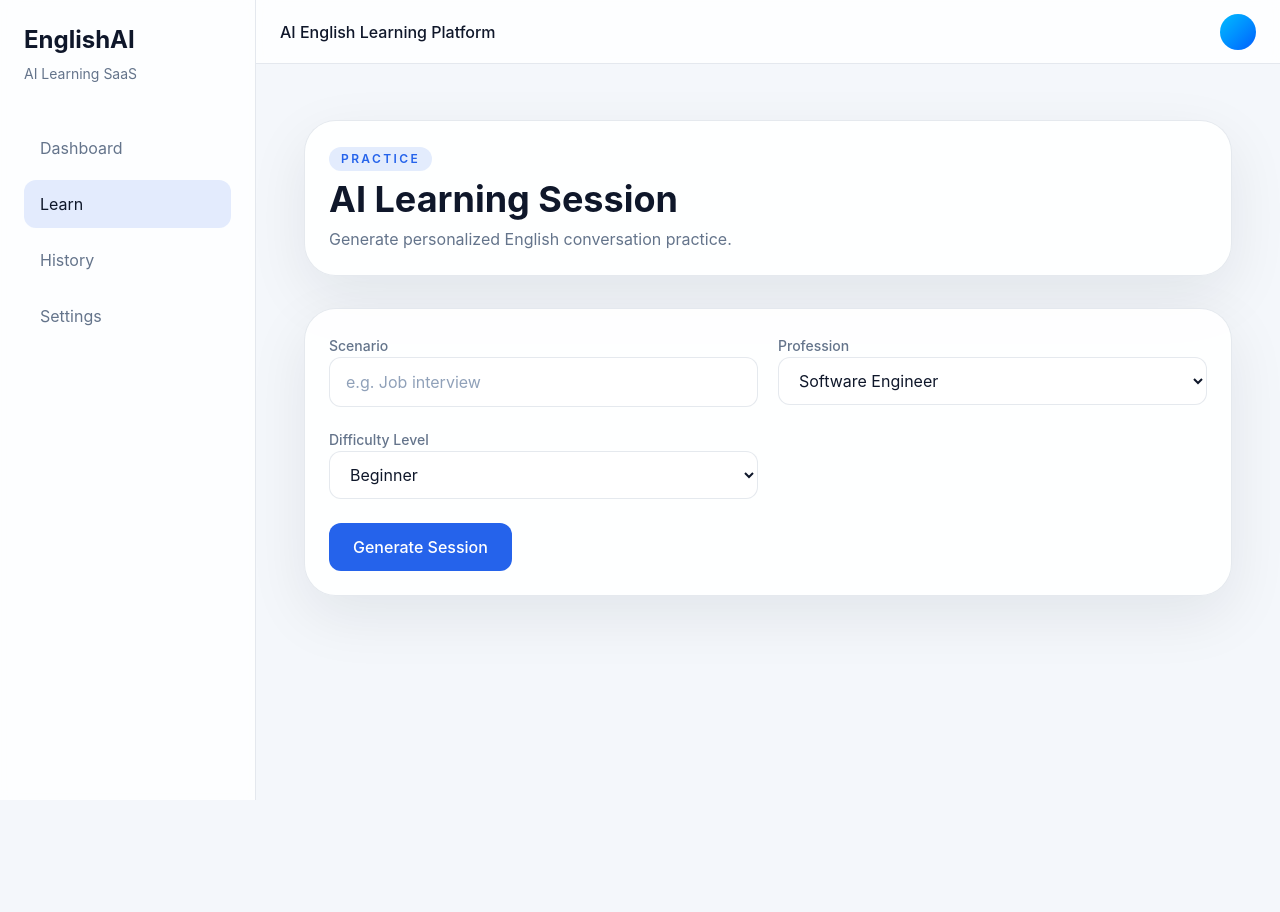
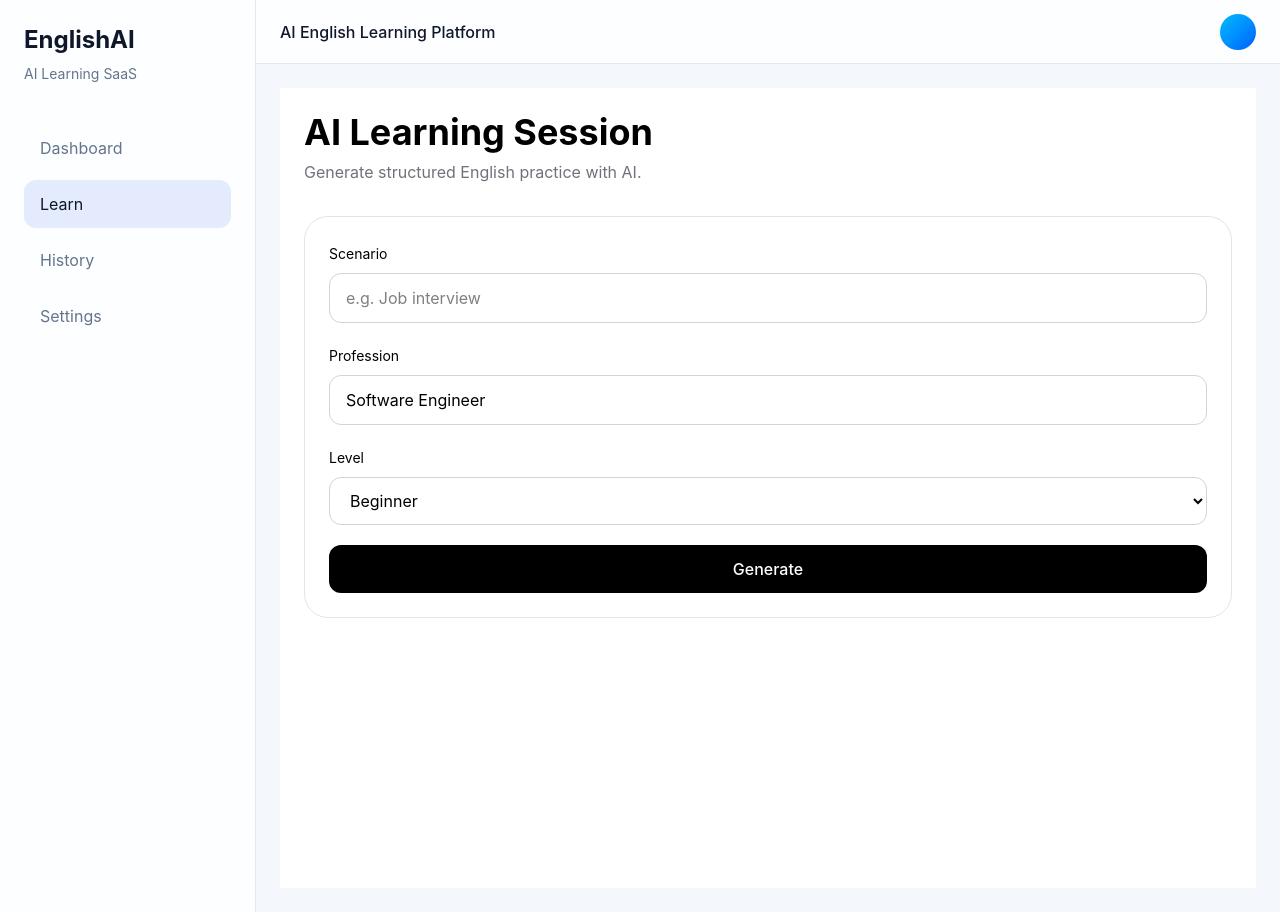
Before and after one commit to XihaoZhu/ai-english-saas, a Next.js app: page /learn in a window 1280 px wide. Before the commit the page ends 800 px from the top, so only its background shows below. Built offline with nearby package versions, Linux system fonts and the light colour scheme.

Commit message:
need to go to work now, some change on learn page but halfway

```diff
--- a/package.json
+++ b/package.json
@@ -9,9 +9,13 @@
     "lint": "eslint"
   },
   "dependencies": {
+    "@hookform/resolvers": "^5.4.0",
+    "@tanstack/react-query": "^5.100.14",
     "next": "16.2.6",
     "react": "19.2.4",
     "react-dom": "19.2.4",
+    "react-hook-form": "^7.76.1",
+    "zod": "^4.4.3",
     "zustand": "^5.0.13"
   },
   "devDependencies": {
--- a/src/app/(dashboard)/learn/page.tsx
+++ b/src/app/(dashboard)/learn/page.tsx
@@ -1,110 +1,133 @@
 "use client";
 
 import { useState } from "react";
+import { useForm } from "react-hook-form";
+import { zodResolver } from "@hookform/resolvers/zod";
+
+import { lessonSchema, LessonForm } from "@/src/features/learning/schema/lessonSchema";
+import { useGenerateLesson } from "@/src/features/learning/hooks/useGenerateLesson";
 
 export default function LearnPage() {
-  const [result, setResult] = useState<null | {
-    conversation: { role: string; text: string }[];
-    keywords: string[];
-  }>(null);
+  const [result, setResult] = useState<any>(null);
 
-  function handleGenerate() {
-    setResult({
-      conversation: [
-        { role: "ai", text: "Welcome to today's English practice session." },
-        { role: "user", text: "Thank you. I'm ready to begin." },
-      ],
-      keywords: ["appointment", "schedule", "clarify"],
+  const form = useForm<LessonForm>({
+    resolver: zodResolver(lessonSchema),
+    defaultValues: {
+      scenario: "",
+      profession: "Software Engineer",
+      level: "Beginner",
+    },
   });
+
+  const mutation = useGenerateLesson();
+
+  async function onSubmit(data: LessonForm) {
+    try {
+      const res = await mutation.mutateAsync(data);
+      setResult(res);
+    } catch (e) {
+      console.error(e);
+    }
   }
 
   return (
-    <main className="bg-[color:var(--app-bg)] px-6 py-8 text-[color:var(--app-text)]">
+    <main className="min-h-screen bg-white text-black dark:bg-zinc-950 dark:text-white p-6">
       <div className="mx-auto max-w-5xl space-y-8">
-        <section className="rounded-[2rem] border border-[color:var(--app-border)] bg-[color:var(--app-surface)] p-6 shadow-[0_20px_60px_rgba(15,23,42,0.08)]">
-          <div className="space-y-2">
-            <div className="inline-flex rounded-full bg-[color:var(--app-accent-soft)] px-3 py-1 text-xs font-semibold uppercase tracking-[0.2em] text-[color:var(--app-accent)]">
-              Practice
-            </div>
+
+        {/* Header */}
+        <section>
           <h1 className="text-4xl font-bold">AI Learning Session</h1>
-            <p className="text-[color:var(--app-muted)]">
-              Generate personalized English conversation practice.
+          <p className="text-zinc-500 mt-2">
+            Generate structured English practice with AI.
+          </p>
+        </section>
+
+        {/* FORM */}
+        <form
+          onSubmit={form.handleSubmit(onSubmit)}
+          className="rounded-3xl border border-zinc-200 dark:border-zinc-800 bg-white dark:bg-zinc-900 p-6 space-y-5"
+        >
+
+          {/* Scenario */}
+          <div>
+            <label className="text-sm">Scenario</label>
+            <input
+              {...form.register("scenario")}
+              className="mt-2 w-full rounded-xl border border-zinc-300 dark:border-zinc-700 bg-transparent px-4 py-3"
+              placeholder="e.g. Job interview"
+            />
+            <p className="text-red-500 text-sm">
+              {form.formState.errors.scenario?.message}
             </p>
           </div>
-        </section>
 
-        <section className="rounded-[2rem] border border-[color:var(--app-border)] bg-[color:var(--app-surface)] p-6 shadow-[0_20px_60px_rgba(15,23,42,0.08)]">
-          <div className="grid gap-5 md:grid-cols-2">
-            <div className="space-y-2">
-              <label className="text-sm font-medium text-[color:var(--app-muted)]">
-                Scenario
-              </label>
+          {/* Profession */}
+          <div>
+            <label className="text-sm">Profession</label>
             <input
-                placeholder="e.g. Job interview"
-                className="w-full rounded-xl border border-[color:var(--app-border)] bg-[color:var(--app-surface-strong)] px-4 py-3 outline-none transition placeholder:text-slate-400 focus:border-[color:var(--app-accent)]"
+              {...form.register("profession")}
+              className="mt-2 w-full rounded-xl border border-zinc-300 dark:border-zinc-700 bg-transparent px-4 py-3"
             />
           </div>
 
-            <div className="space-y-2">
-              <label className="text-sm font-medium text-[color:var(--app-muted)]">
-                Profession
-              </label>
-              <select className="w-full rounded-xl border border-[color:var(--app-border)] bg-[color:var(--app-surface-strong)] px-4 py-3 outline-none transition focus:border-[color:var(--app-accent)]">
-                <option>Software Engineer</option>
-                <option>Waiter</option>
-                <option>Customer Service</option>
-              </select>
-            </div>
-
-            <div className="space-y-2">
-              <label className="text-sm font-medium text-[color:var(--app-muted)]">
-                Difficulty Level
-              </label>
-              <select className="w-full rounded-xl border border-[color:var(--app-border)] bg-[color:var(--app-surface-strong)] px-4 py-3 outline-none transition focus:border-[color:var(--app-accent)]">
+          {/* Level */}
+          <div>
+            <label className="text-sm">Level</label>
+            <select
+              {...form.register("level")}
+              className="mt-2 w-full rounded-xl border border-zinc-300 dark:border-zinc-700 bg-transparent px-4 py-3"
+            >
               <option>Beginner</option>
               <option>Intermediate</option>
               <option>Advanced</option>
             </select>
           </div>
+
+          {/* Submit */}
+          <button
+            disabled={mutation.isPending}
+            className="w-full h-12 rounded-xl bg-black text-white dark:bg-white dark:text-black font-medium"
+          >
+            {mutation.isPending ? "Generating..." : "Generate"}
+          </button>
+
+          {/* Error */}
+          {mutation.isError && (
+            <p className="text-red-500">
+              {(mutation.error as Error).message}
+            </p>
+          )}
+        </form>
+
+        {/* RESULT */}
+        {result && (
+          <section className="space-y-6">
+            <h2 className="text-2xl font-semibold">Conversation</h2>
+
+            <div className="space-y-3">
+              {result.conversation.map((m: any, i: number) => (
+                <div
+                  key={i}
+                  className="p-4 rounded-xl border border-zinc-200 dark:border-zinc-800"
+                >
+                  <div className="text-xs text-zinc-500 uppercase">
+                    {m.role}
                   </div>
-
-          <button
-            onClick={handleGenerate}
-            className="mt-6 h-12 rounded-xl bg-[color:var(--app-accent)] px-6 font-medium text-white transition hover:opacity-90"
-          >
-            Generate Session
-          </button>
-        </section>
-
-        {result && (
-          <section className="space-y-6 rounded-[2rem] border border-[color:var(--app-border)] bg-[color:var(--app-surface)] p-6 shadow-[0_20px_60px_rgba(15,23,42,0.08)]">
-            <div className="space-y-4">
-              <h2 className="text-2xl font-semibold">Conversation</h2>
-              <div className="space-y-3">
-                {result.conversation.map((message, index) => (
-                  <div
-                    key={index}
-                    className="rounded-2xl border border-[color:var(--app-border)] bg-[color:var(--app-surface-strong)] p-4"
-                  >
-                    <p className="mb-2 text-sm uppercase tracking-wide text-[color:var(--app-muted)]">
-                      {message.role}
-                    </p>
-                    <p>{message.text}</p>
+                  <div>{m.text}</div>
                 </div>
               ))}
             </div>
-            </div>
 
-            <div className="space-y-3">
-              <h2 className="text-2xl font-semibold">Keywords</h2>
-              <div className="flex flex-wrap gap-3">
-                {result.keywords.map((keyword) => (
-                  <div
-                    key={keyword}
-                    className="rounded-full border border-[color:var(--app-border)] bg-[color:var(--app-bg-elevated)] px-4 py-2 text-sm text-[color:var(--app-text)]"
+            <div>
+              <h3 className="text-xl font-semibold mb-2">Keywords</h3>
+              <div className="flex gap-2 flex-wrap">
+                {result.keywords.map((k: string) => (
+                  <span
+                    key={k}
+                    className="px-3 py-1 rounded-full border border-zinc-300 dark:border-zinc-700"
                   >
-                    {keyword}
-                  </div>
+                    {k}
+                  </span>
                 ))}
               </div>
             </div>
--- a/src/app/(dashboard)/settings/page.tsx
+++ b/src/app/(dashboard)/settings/page.tsx
@@ -34,6 +34,8 @@ export default function SettingsPage() {
               <input
                 placeholder="30 minutes"
                 className="w-full rounded-xl border border-[color:var(--app-border)] bg-[color:var(--app-surface-strong)] px-4 py-3 outline-none transition placeholder:text-slate-400 focus:border-[color:var(--app-accent)]"
+                type='number'
+                min="0"
               />
             </div>
 
--- a/src/app/layout.tsx
+++ b/src/app/layout.tsx
@@ -2,6 +2,7 @@ import type { Metadata } from "next";
 import { Geist, Geist_Mono } from "next/font/google";
 import "./globals.css";
 import ThemeProvider from "@/src/components/providers/ThemeProvider";
+import Providers from "./providers";
 
 const geistSans = Geist({
   variable: "--font-geist-sans",
@@ -28,7 +29,11 @@ export default function RootLayout({
       <body
         className={`${geistSans.variable} ${geistMono.variable} antialiased`}
       >
-        <ThemeProvider>{children}</ThemeProvider>
+        <Providers>
+          <ThemeProvider>{children}</ThemeProvider>
+
+        </Providers>
+
       </body>
     </html>
   );
--- /dev/null
+++ b/src/app/providers.tsx
@@ -0,0 +1,16 @@
+"use client";
+
+import { QueryClientProvider } from "@tanstack/react-query";
+import { queryClient } from "@/src/lib/react-query";
+
+export default function Providers({
+    children,
+}: {
+    children: React.ReactNode;
+}) {
+    return (
+        <QueryClientProvider client={queryClient}>
+            {children}
+        </QueryClientProvider>
+    );
+}
--- /dev/null
+++ b/src/features/learning/api/generateLesson.ts
@@ -0,0 +1,24 @@
+type Input = {
+    scenario: string;
+    level: string;
+    profession: string;
+};
+
+export async function generateLesson(input: Input) {
+
+    await new Promise((res) => setTimeout(res, 500));
+
+
+    if (Math.random() < 0.1) {
+        throw new Error("AI service temporarily unavailable");
+    }
+
+    return {
+        conversation: [
+            { role: "ai", text: `Let's practice ${input.scenario}` },
+            { role: "user", text: "Sounds good!" },
+            { role: "ai", text: "Great, I'll guide you step by step." },
+        ],
+        keywords: ["negotiate", "clarify", "schedule"],
+    };
+}
--- /dev/null
+++ b/src/features/learning/hooks/useGenerateLesson.ts
@@ -0,0 +1,8 @@
+import { useMutation } from "@tanstack/react-query";
+import { generateLesson } from "../api/generateLesson";
+
+export function useGenerateLesson() {
+    return useMutation({
+        mutationFn: generateLesson,
+    });
+}
--- /dev/null
+++ b/src/features/learning/schema/lessonSchema.ts
@@ -0,0 +1,9 @@
+import { z } from "zod";
+
+export const lessonSchema = z.object({
+    scenario: z.string().min(3, "Scenario is too short"),
+    profession: z.string().min(2),
+    level: z.enum(["Beginner", "Intermediate", "Advanced"]),
+});
+
+export type LessonForm = z.infer<typeof lessonSchema>;
--- /dev/null
+++ b/src/lib/react-query.ts
@@ -0,0 +1,10 @@
+import { QueryClient } from "@tanstack/react-query";
+
+export const queryClient = new QueryClient({
+    defaultOptions: {
+        queries: {
+            retry: 1,
+            refetchOnWindowFocus: false,
+        },
+    },
+});
```
Also changed, not shown: 1 other file (tests, documents, lock files or other folders). Lines whose indentation alone changed are shown as unchanged.
